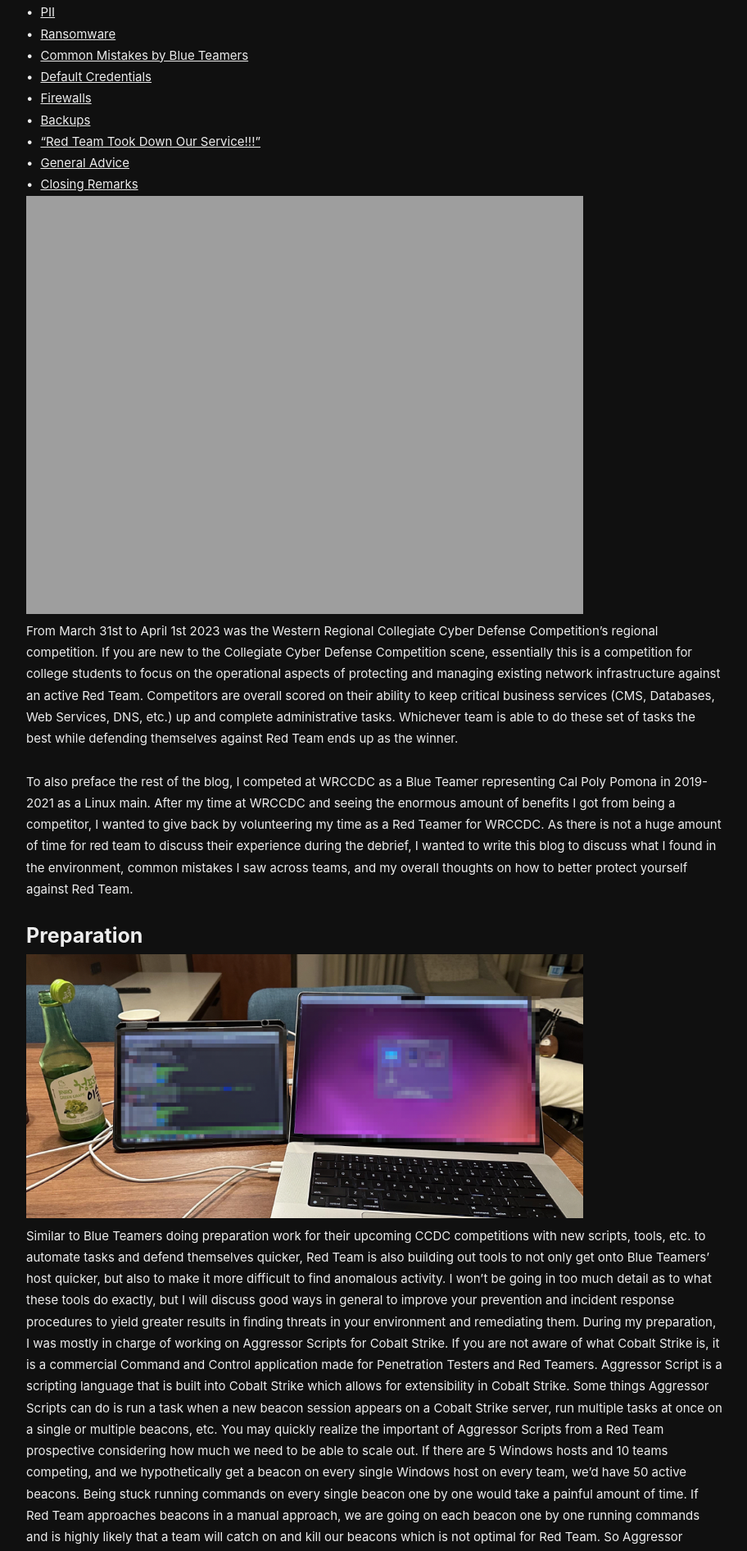
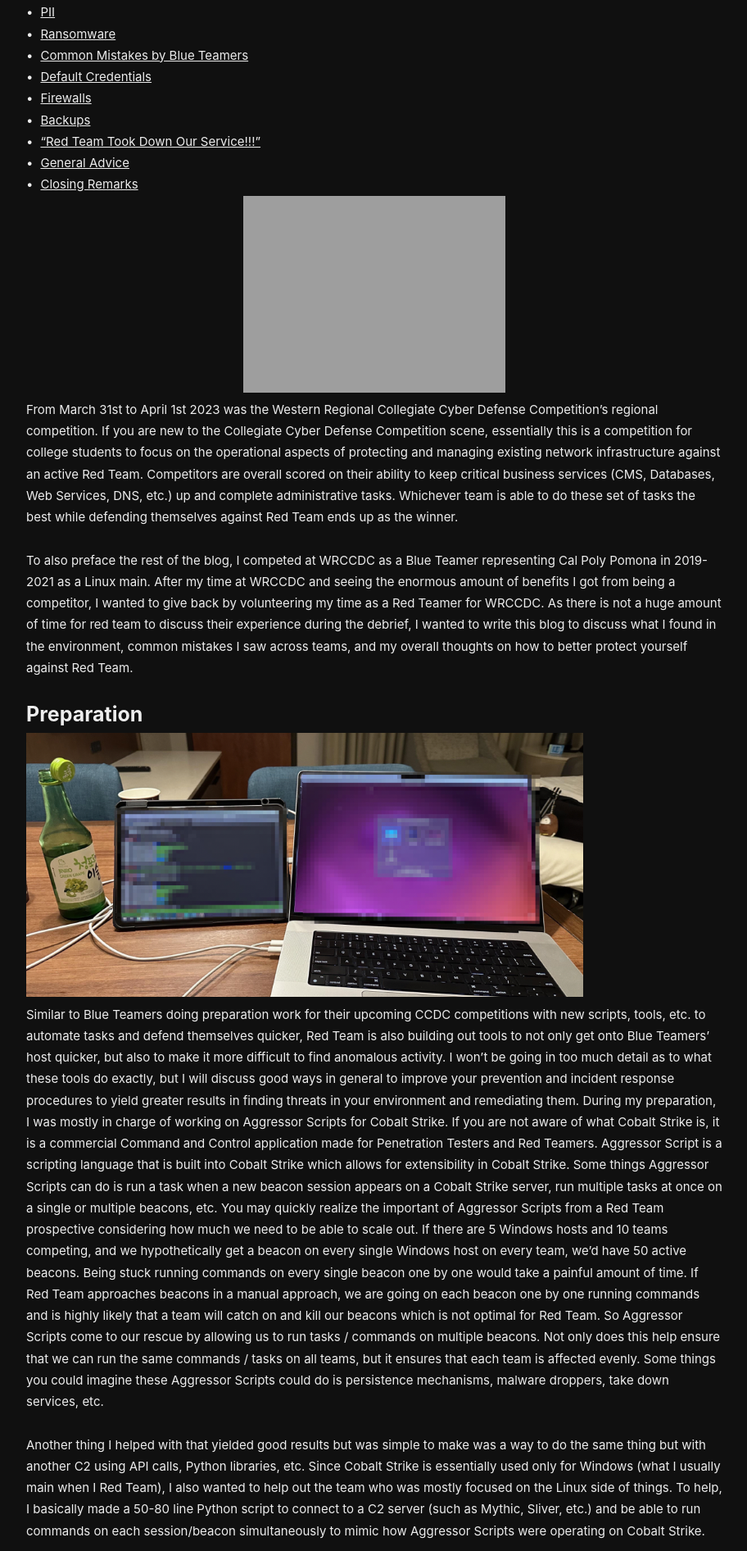
Before and after one commit to notbricey/brisee.github.io, a Jekyll site: the page built from _posts/2023-04-10-red-teaming-at-wrccdc-2023.md, in a window 1280 px wide. Shown: the part 380-2272 px from the top of the page at 82% size, without its empty margins (183-1095 px from the left). Built offline with Jekyll 4.4.1, drawn with Linux system fonts in a browser that asks for light colours.

Commit message:
Update 2023-04-10-red-teaming-at-wrccdc-2023.md

```diff
--- a/_posts/2023-04-10-red-teaming-at-wrccdc-2023.md
+++ b/_posts/2023-04-10-red-teaming-at-wrccdc-2023.md
@@ -8,7 +8,7 @@ categories: [Red Team]
 <style>
 img {
   width: 80%;
-  height: 80%;
+  height: 70%;
 }
 </style>
 
@@ -24,7 +24,12 @@ img {
 <div id="toc-skipped"></div>
 
 
+
+<div style="text-align: center; display: flex; justify-content: center; align-items: center;">
+
   <img src="{{ site.github.url }}/images/red-team/ccdc-red-team/Pasted image 20230409152201.png" />
+
+</div>
 
 From March 31st to April 1st 2023 was the Western Regional Collegiate Cyber Defense Competition's regional competition. If you are new to the Collegiate Cyber Defense Competition scene, essentially this is a competition for college students to focus on the operational aspects of protecting and managing existing network infrastructure against an active Red Team. Competitors are overall scored on their ability to keep critical business services (CMS, Databases, Web Services, DNS, etc.) up and complete administrative tasks. Whichever team is able to do these set of tasks the best while defending themselves against Red Team ends up as the winner.
 
```
